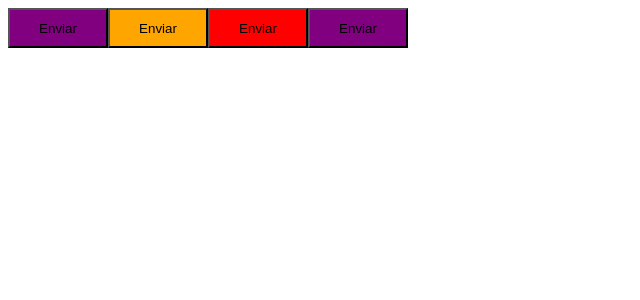
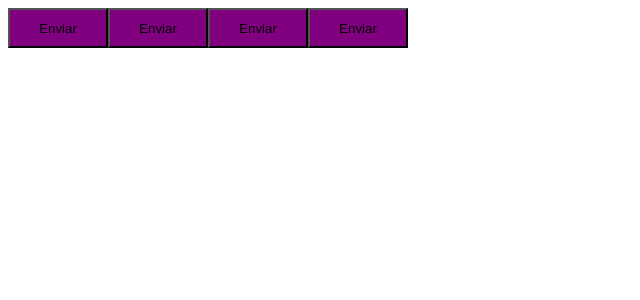
Before and after one commit to brunojuwer/ignite-timer, a React (Vite) app: page / in a window 1280 px wide. Shown: the top 300 px of the page, without its empty margins (0-640 px from the left). Built offline with nearby package versions, Linux system fonts and the light colour scheme.

Commit message:
Added default style

```diff
--- a/src/App.tsx
+++ b/src/App.tsx
@@ -1,14 +1,16 @@
 import { Button } from "./components/Button";
+import { ThemeProvider } from "styled-components";
+import { defaultTheme } from "./styles/themes/default";
 
 export function App() {
 
   return (
 
-    <>
+    <ThemeProvider theme={defaultTheme}>
       <Button variant="primary"/>
       <Button variant="secondary" />
       <Button variant="danger"/>
       <Button />
-    </>
+    </ThemeProvider>
   )
 }
--- a/src/components/Button.styles.ts
+++ b/src/components/Button.styles.ts
@@ -18,8 +18,9 @@
   width: 100px;
   height: 40px;
 
-  ${props => {
+  background-color: ${props => props.theme.primary};
+  /* ${props => {
     return css`background-color: ${buttonVariants[props.variant]}`
-  }}
+  }} */
 
 `;
--- /dev/null
+++ b/src/styles/themes/default.ts
@@ -0,0 +1,4 @@
+export const defaultTheme = {
+  primary: 'purple',
+  secondary: 'orange'
+}
```
